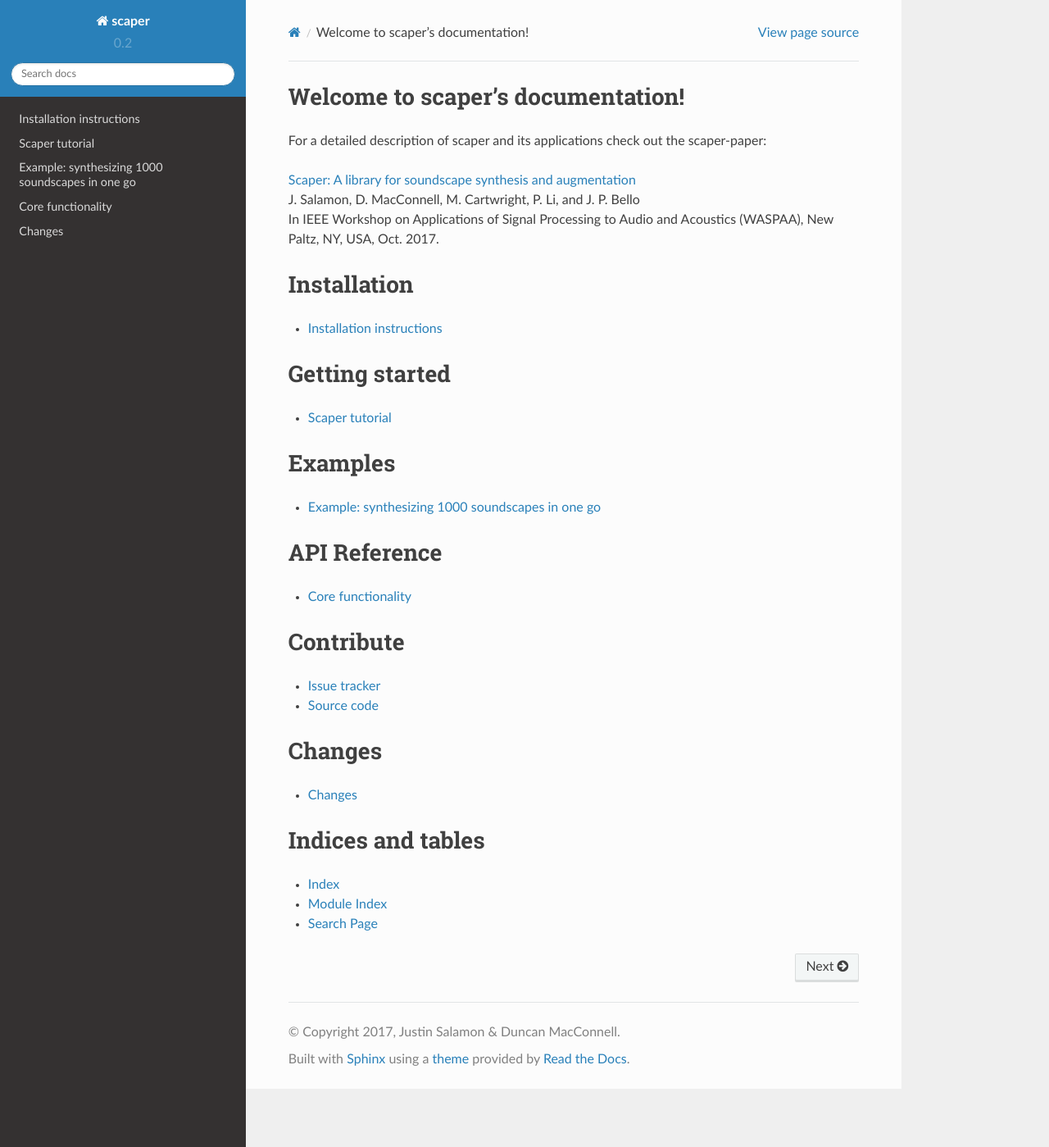
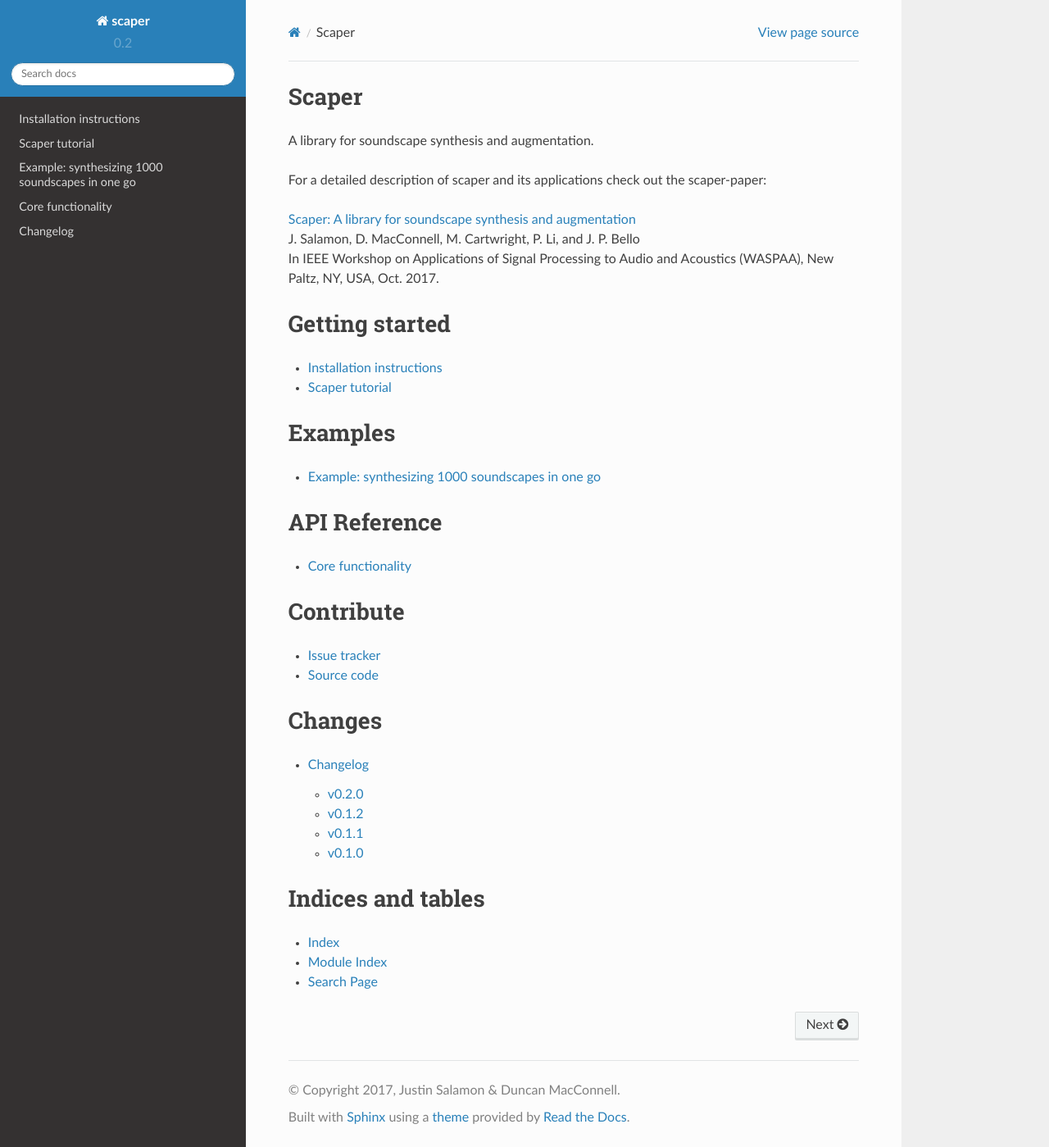
Before and after one commit to justinsalamon/scaper, a Sphinx documentation site: the page built from docs/index.rst, in a window 1280 px wide and 1399 px high. Shown: the whole window at 82% size. Built offline with Sphinx 7.4.7 and the Read the Docs theme 2.0.0, drawn with Linux system fonts in a browser that asks for light colours.

Commit message:
Update docs (changelog)

```diff
--- a/docs/conf.py
+++ b/docs/conf.py
@@ -40,8 +40,12 @@ extensions = [
     'sphinx.ext.autosummary',
     'sphinx.ext.coverage',
     'sphinx.ext.viewcode',
-    'numpydoc'
+    'numpydoc',
+    'sphinx_issues'
 ]
+
+# Link Github repo for referencing issues/PRs
+issues_github_path = 'justinsalamon/scaper'
 
 # Disable warnings about nonexisting document
 numpydoc_show_class_members = False
--- a/docs/index.rst
+++ b/docs/index.rst
@@ -6,8 +6,10 @@
 
    <br />
 
-Welcome to scaper's documentation!
-==================================
+Scaper
+======
+
+A library for soundscape synthesis and augmentation.
 
 For a detailed description of scaper and its applications check out the scaper-paper:
 
@@ -16,19 +18,12 @@ J. Salamon, D. MacConnell, M. Cartwright, P. Li, and J. P. Bello |br|
 In IEEE Workshop on Applications of Signal Processing to Audio and Acoustics (WASPAA), New Paltz, NY, USA, Oct. 2017.
 
 
-Installation
-============
-.. toctree::
-    :maxdepth: 1
-
-    installation
-
-
 Getting started
 ===============
 .. toctree::
     :maxdepth: 1
 
+    installation
     tutorial
 
 
@@ -56,7 +51,7 @@ Contribute
 Changes
 =======
 .. toctree::
-   :maxdepth: 1
+   :maxdepth: 2
 
    changes
 
```
Also changed, not shown: docs/changes.rst (+9 -2 lines).
